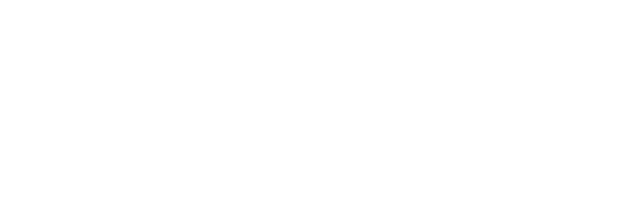
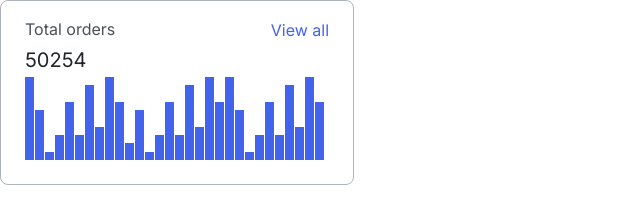
Before and after one commit to js-tasks-ru/htmlcss-20210409_eg-nosach, a website: page 04-lection2/01-histogram/index.html in a window 1280 px wide. Shown: the whole page, without its empty margins (0-640 px from the left). Drawn offline with Linux system fonts and the light colour scheme.

Commit message:
finish histogram component

```diff
--- a/03-lection1/01-button/button.css
+++ b/03-lection1/01-button/button.css
@@ -28,7 +28,7 @@
 .button--alternate {
   color: var(--alternates-btn-c);
   background-color: var(--alternates-btn-bg-c);
-  border: 1px solid var(--gray-3);
+  border: 1px solid var(--border-c);
 }
 
 .button--primary:hover {
--- a/03-lection1/02-accordion/accordion.css
+++ b/03-lection1/02-accordion/accordion.css
@@ -2,7 +2,7 @@
   width: 730px;
   height: 72px;
   background-color: var(--white);
-  border: 1px solid var(--gray-3);
+  border: 1px solid var(--border-c);
   box-sizing: border-box;
   border-radius: var(--b-radius);
   padding: 24px 32px;
--- a/04-lection2/01-histogram/histogram.css
+++ b/04-lection2/01-histogram/histogram.css
@@ -0,0 +1,95 @@
+.histogram {
+  width: 354px;
+  height: 185px;
+  display: flex;
+  flex-direction: column;
+  background-color: var(--white);
+  border: 1px solid var(--border-c);
+  box-sizing: border-box;
+  border-radius: var(--b-radius);
+  padding: 24px;
+  padding-top: 16px;
+}
+
+.histogram__title {
+  font-family: Inter, sans-serif;
+  font-weight: normal;
+  font-size: 16px;
+  line-height: 24px;
+  color: var(--secondary-text-c);
+  margin: 0;
+}
+
+.histogram__head {
+  display: flex;
+  justify-content: space-between;
+  align-items: center;
+  margin-bottom: 6px;
+}
+
+.histogram__link {
+  font-family: Inter, sans-serif;
+  font-weight: normal;
+  font-size: 16px;
+  line-height: 21px;
+  color: var(--link-text-c);
+  align-self: flex-end;
+  text-decoration: none;
+}
+
+.histogram__count {
+  font-family: Inter, sans-serif;
+  font-weight: normal;
+  font-size: 20px;
+  line-height: 26px;
+  color: var(--primary-text-c);
+  margin-bottom: 4px;
+}
+
+.histogram__graph {
+  display: flex;
+  align-items: flex-end;
+  flex: 1;
+}
+
+.histogram__column {
+  width: 9px;
+  background-color: var(--blue-1);
+  height: 20%;
+  margin-right: 1px;
+}
+
+.histogram__column:last-child {
+  margin-right: 0;
+}
+
+.histogram__column--1 {
+  height: 10%;
+}
+.histogram__column--2 {
+  height: 20%;
+}
+.histogram__column--3 {
+  height: 30%;
+}
+.histogram__column--4 {
+  height: 40%;
+}
+.histogram__column--5 {
+  height: 50%;
+}
+.histogram__column--6 {
+  height: 60%;
+}
+.histogram__column--7 {
+  height: 70%;
+}
+.histogram__column--8 {
+  height: 80%;
+}
+.histogram__column--9 {
+  height: 90%;
+}
+.histogram__column--10 {
+  height: 100%;
+}
--- a/04-lection2/01-histogram/index.html
+++ b/04-lection2/01-histogram/index.html
@@ -1,11 +1,49 @@
 <!DOCTYPE html>
-<!-- Страница с гистограммой -->
 <html lang="ru">
     <head>
         <link rel="stylesheet" href="../../assets/css/main.css">
         <link rel="stylesheet" href="./histogram.css">
     </head>
     <body>
+        <div class="histogram">
+            <header class="histogram__head">
+                <h3 class="histogram__title">Total orders</h3>
+                <a href="" class="histogram__link">View all</a>
+            </header>
+            <span class="histogram__count">50254</span>
+            <div class="histogram__graph">
+                <span class="histogram__column histogram__column--10"></span>
+                <span class="histogram__column histogram__column--6"></span>
+                <span class="histogram__column histogram__column--1"></span>
+                <span class="histogram__column histogram__column--3"></span>
+                <span class="histogram__column histogram__column--7"></span>
+                <span class="histogram__column histogram__column--3"></span>
+                <span class="histogram__column histogram__column--9"></span>
+                <span class="histogram__column histogram__column--4"></span>
+                <span class="histogram__column histogram__column--10"></span>
+                <span class="histogram__column histogram__column--7"></span>
+                <span class="histogram__column histogram__column--2"></span>
+                <span class="histogram__column histogram__column--6"></span>
+                <span class="histogram__column histogram__column--1"></span>
+                <span class="histogram__column histogram__column--3"></span>
+                <span class="histogram__column histogram__column--7"></span>
+                <span class="histogram__column histogram__column--3"></span>
+                <span class="histogram__column histogram__column--9"></span>
+                <span class="histogram__column histogram__column--4"></span>
+                <span class="histogram__column histogram__column--10"></span>
+                <span class="histogram__column histogram__column--7"></span>
+                <span class="histogram__column histogram__column--10"></span>
+                <span class="histogram__column histogram__column--6"></span>
+                <span class="histogram__column histogram__column--1"></span>
+                <span class="histogram__column histogram__column--3"></span>
+                <span class="histogram__column histogram__column--7"></span>
+                <span class="histogram__column histogram__column--3"></span>
+                <span class="histogram__column histogram__column--9"></span>
+                <span class="histogram__column histogram__column--4"></span>
+                <span class="histogram__column histogram__column--10"></span>
+                <span class="histogram__column histogram__column--7"></span>
 
+            </div>
+        </div>
     </body>
 </html>
--- a/assets/css/main.css
+++ b/assets/css/main.css
@@ -21,6 +21,11 @@
 
     --half-opacity: .5;
     --b-radius: 8px;
+    --border-c: var(--gray-3);
+
+    --primary-text-c: var(--gray-5);
+    --secondary-text-c: var(--gray-4);
+    --link-text-c: var(--blue-1);
 
     /* buttons */
     --primary-btn-bg-c: var(--blue-1);
```
